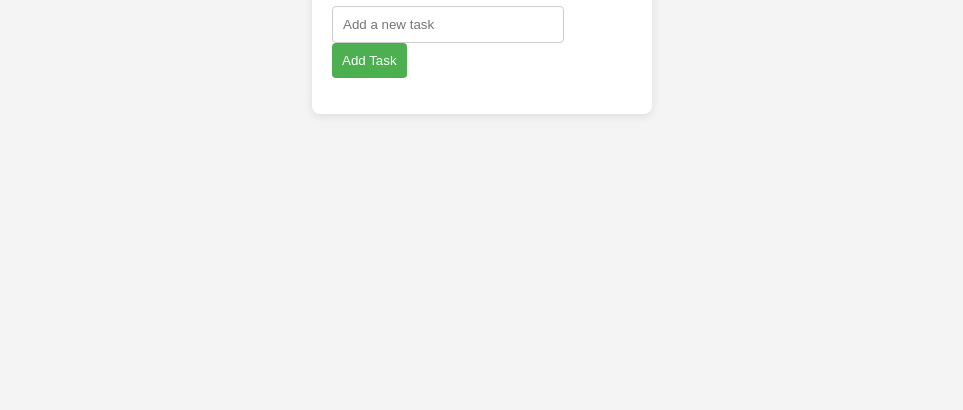
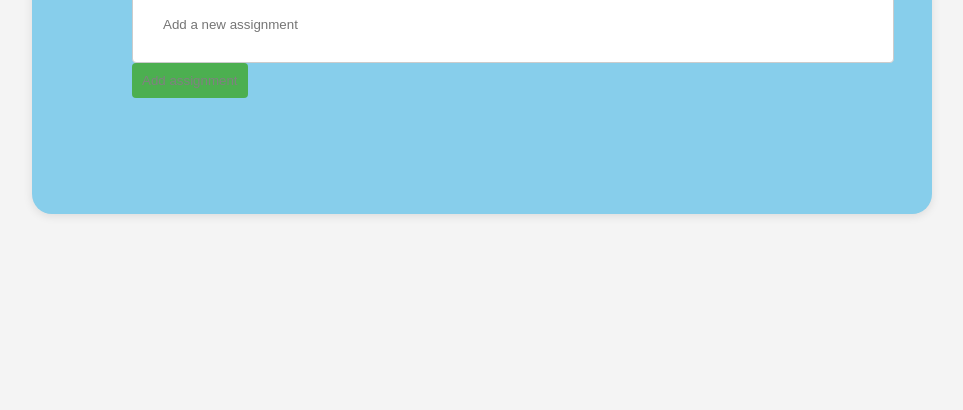
Before and after one commit to nicks-mariga/targetcheck, a plain HTML site: page index.html in a window 1280 px wide. Shown: the part 390-800 px from the top of the page, without its empty margins (158-1121 px from the left). Drawn offline with Linux system fonts and the light colour scheme.

Commit message:
Add files via upload

```diff
--- a/index.html
+++ b/index.html
@@ -8,9 +8,9 @@
 </head>
 <body>
     <div class="container">
-        <h1>To-Do List</h1>
-        <input type="text" id="task-input" placeholder="Add a new task">
-        <button id="add-task">Add Task</button>
+        <h1>schedule-an-operation</h1>
+        <input type="text" id="task-input" placeholder="Add a new assignment">
+        <button id="add-task">Add assignment</button>
         <ul id="task-list"></ul>
     </div>
 
--- a/styles.css
+++ b/styles.css
@@ -9,11 +9,11 @@ body {
 }
 
 .container {
-    background: white;
-    padding: 20px;
-    border-radius: 8px;
+    background: skyblue;
+    padding: 100px;
+    border-radius: 20px;
     box-shadow: 0 2px 10px rgba(0, 0, 0, 0.1);
-    width: 300px;
+    width: 700px;
 }
 
 h1 {
@@ -21,9 +21,9 @@ h1 {
 }
 
 input {
-    width: 70%;
-    padding: 10px;
-    margin-right: 10px;
+    width: 100%;
+    padding: 30px;
+    margin-right: 30px;
     border: 1px solid #ccc;
     border-radius: 4px;
 }
@@ -32,7 +32,7 @@ button {
     padding: 10px;
     border: none;
     background-color: #4CAF50;
-    color: white;
+    color: gray;
     border-radius: 4px;
     cursor: pointer;
 }
```
